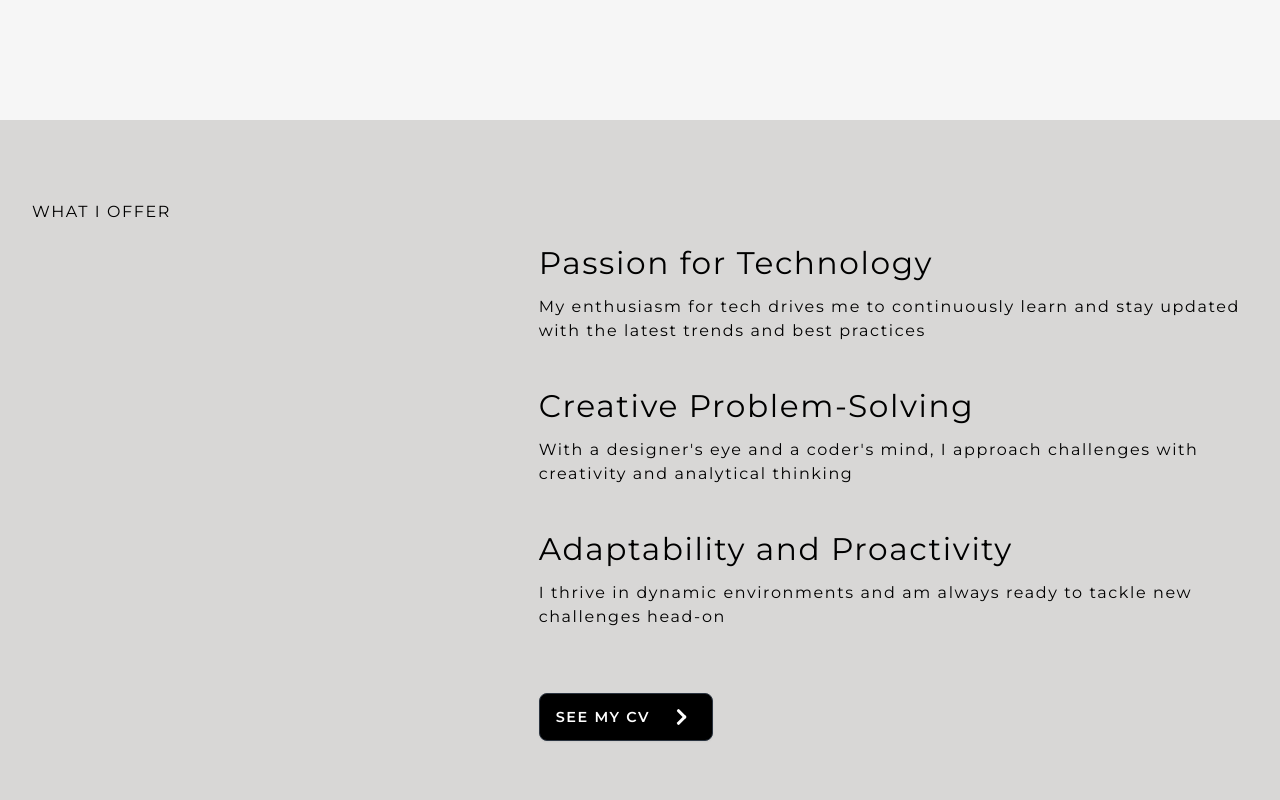
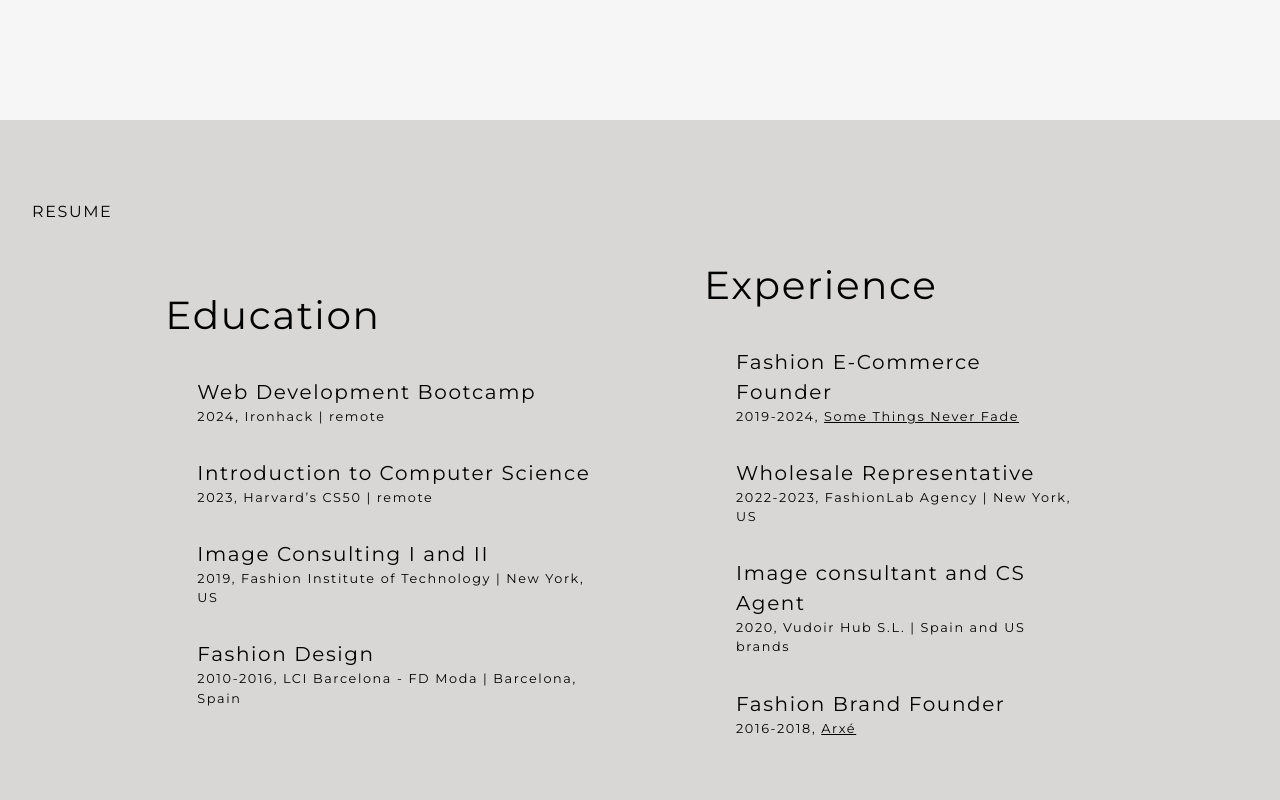
Before and after one commit to feelikeadoll/developer-portfolio, a React (Vite) app: page /about in a window 1280 px wide. Shown: the part 1480-2280 px from the top of the page. Built offline with nearby package versions, Linux system fonts and the light colour scheme.

Commit message:
Finally decide on Resume section so remove Offer section and uncomment Resume section + Change About image

```diff
--- a/src/pages/About.tsx
+++ b/src/pages/About.tsx
@@ -241,83 +241,6 @@ function About() {
         </div>
       </section>
       <section
-        id="offer"
-        className="w-full px-10 xl:px-8 2xl:px-6 bg-midgrey text-black h-full xl:h-screen"
-      >
-        <div className="max-w-7xl mx-auto flex justify-between items-center">
-          <div className="flex-col w-full">
-            <h2 className="pt-16 xl:pt-20">WHAT I OFFER</h2>
-            <div className="w-full flex justify-end">
-              <ul className="flex-col w-7/12">
-                <li className="py-4">
-                  <h3 className="text-3xl">Passion for Technology</h3>
-                  <p className="py-2">
-                    My enthusiasm for tech drives me to continuously learn and
-                    stay updated with the latest trends and best practices
-                  </p>
-                </li>
-                <li className="py-4">
-                  <h3 className="text-3xl">Creative Problem-Solving</h3>
-                  <p className="py-2">
-                    With a designer's eye and a coder's mind, I approach
-                    challenges with creativity and analytical thinking
-                  </p>
-                </li>
-                <li className="py-4">
-                  <h3 className="text-3xl">Adaptability and Proactivity</h3>
-                  <p className="py-2">
-                    I thrive in dynamic environments and am always ready to
-                    tackle new challenges head-on
-                  </p>
-                </li>
-                <li>
-                  <button className="mt-10 mb-24 md:mb-0 btn btn-neutral bg-black text-white">
-                    <h3 className="text-md pr-2">SEE MY CV</h3>
-                    <svg
-                      width="30px"
-                      height="30px"
-                      viewBox="0 0 24 24"
-                      fill="none"
-                      xmlns="http://www.w3.org/2000/svg"
-                    >
-                      <g id="SVGRepo_bgCarrier" strokeWidth="0"></g>
-                      <g
-                        id="SVGRepo_tracerCarrier"
-                        strokeLinecap="round"
-                        strokeLinejoin="round"
-                      ></g>
-                      <g id="SVGRepo_iconCarrier">
-                        <g clipPath="url(#clip0_429_11254)">
-                          <path
-                            d="M10 17L15 12"
-                            stroke="#ffffff"
-                            strokeWidth="2.5"
-                            strokeLinecap="round"
-                            strokeLinejoin="round"
-                          ></path>
-                          <path
-                            d="M15 12L10 7"
-                            stroke="#ffffff"
-                            strokeWidth="2.5"
-                            strokeLinecap="round"
-                            strokeLinejoin="round"
-                          ></path>
-                        </g>
-                        <defs>
-                          <clipPath id="clip0_429_11254">
-                            <rect width="24" height="24" fill="white"></rect>
-                          </clipPath>
-                        </defs>
-                      </g>
-                    </svg>
-                  </button>
-                </li>
-              </ul>
-            </div>
-          </div>
-        </div>
-      </section>
-      {/* <section
         id="resume"
         className="w-full px-10 xl:px-8 2xl:px-6 bg-midgrey text-black h-full xl:h-screen"
       >
@@ -426,7 +349,7 @@ function About() {
             </div>
           </div>
         </div>
-      </section> */}
+      </section>
       <CurrentStack />
     </div>
   );
```
Also changed, not shown: 1 other file (tests, documents, lock files or other folders).
